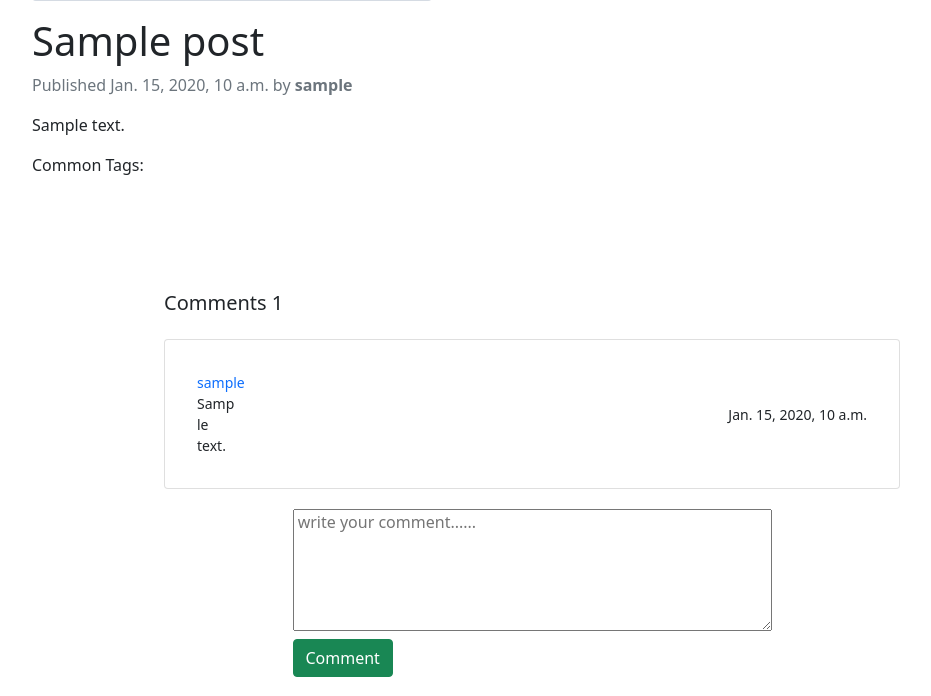
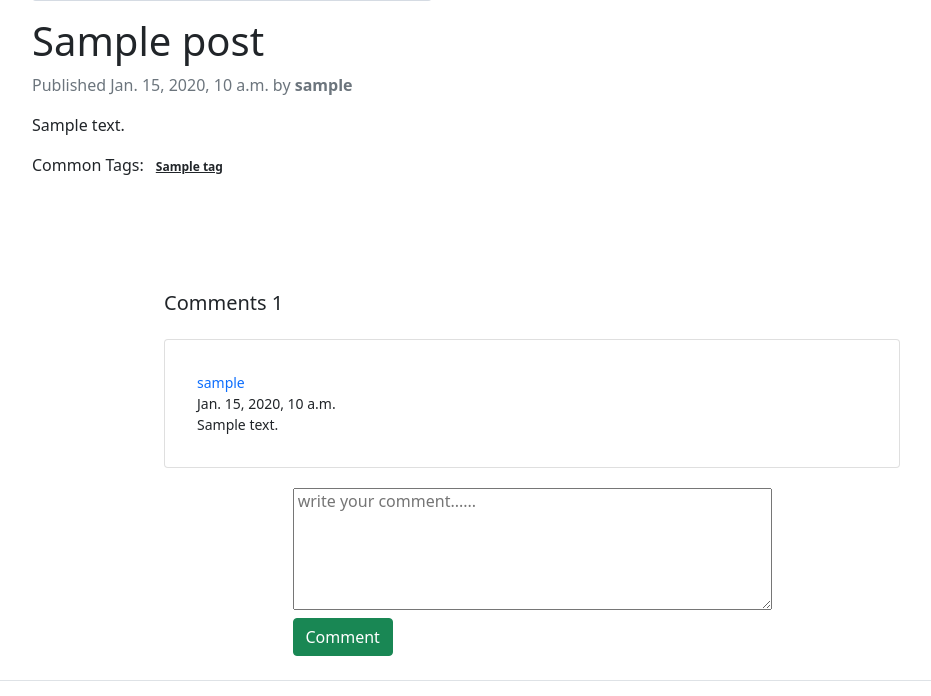
Before and after one commit to Stoon2/Django-Blog, a Django app: template templates/blog_app/post.html in a window 1280 px wide. Shown: the part 457-1153 px from the top of the page, without its empty margins (108-1039 px from the left). Run offline with Django 3.2, Linux system fonts and the light colour scheme; tables that the repository leaves empty hold one stand-in row (values such as "Sample post"); the template is opened without the code that fills it: values that come from a table or form of the project are taken from there, most other values are stand-ins (such as "Sample title", 1, 10 or a date in 2020); grey boxes marked "Sample" are stand-in pictures; some libraries are stand-ins or nearby versions.

Commit message:
changed colors for tags

```diff
--- a/templates/blog_app/home.html
+++ b/templates/blog_app/home.html
@@ -168,7 +168,7 @@
                             <p class="card-text mb-auto py-2">{{ post.body|safe|striptags|truncatechars:100 }}</p>
                             <div style="display:flex">
                                 {% for tag in post.tags.all %}
-                                <a href="{% url 'tagged' tag.slug %}" class=" badge badge-info">#{{ tag }}</a>
+                                <a href="{% url 'tagged' tag.slug %}" class=" badge badge-info text-dark">#{{ tag }}</a>
                                 {% endfor %}
                             </div>
                             <div>
--- a/templates/blog_app/post.html
+++ b/templates/blog_app/post.html
@@ -22,7 +22,7 @@
                 {{post.body|linebreaks}}
                 <p>Common Tags:
                     {% for tag in common_tags %}
-                        <a href="#" class="badge badge-success">{{tag}}</a>
+                        <a href="#" class="badge badge-success text-dark">{{tag}}</a>
                         <!-- <span class="badge badge-light">{{ tag }}</span> -->
 
                     {% endfor %}
@@ -71,18 +71,18 @@
                                     <small class="font-weight-bold text-primary">
                                         {{comm.username}}
                                     </small>
-                                    <div class="comment-text" style="word-wrap: break-word; word-break: break-word; display: flex; width: 50%;">
+                                    <small>
+                                        <div class="comment-date" style="display: flex;">
+                                            {{comm.created_at}}
+                                        </div>
+                                    </small>
+                                    <div class="comment-text" style="word-wrap: break-word; word-break: break-word; display: flex; width: 100%;">
                                         <small class="font-weight-bold card-text">
                                             {{ comm.body}}
                                         </small>
                                     </div>
                                 </span>
                             </div>
-                            <small>
-                                <div class="comment-date" style="display: flex;">
-                                    {{comm.created_at}}
-                                </div>
-                            </small>
                         </div>
                     </div>
                 {% endfor %}
```
Also changed, not shown: blog_app/views.py (+0 -17 lines), requirements.txt (+9 -6 lines).
